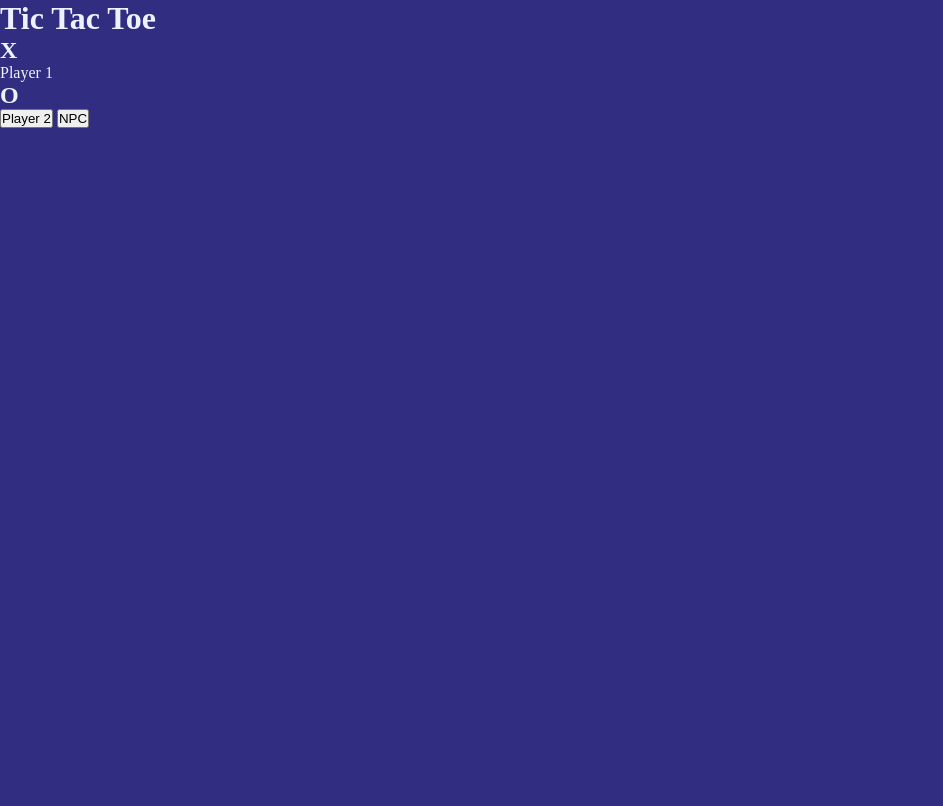
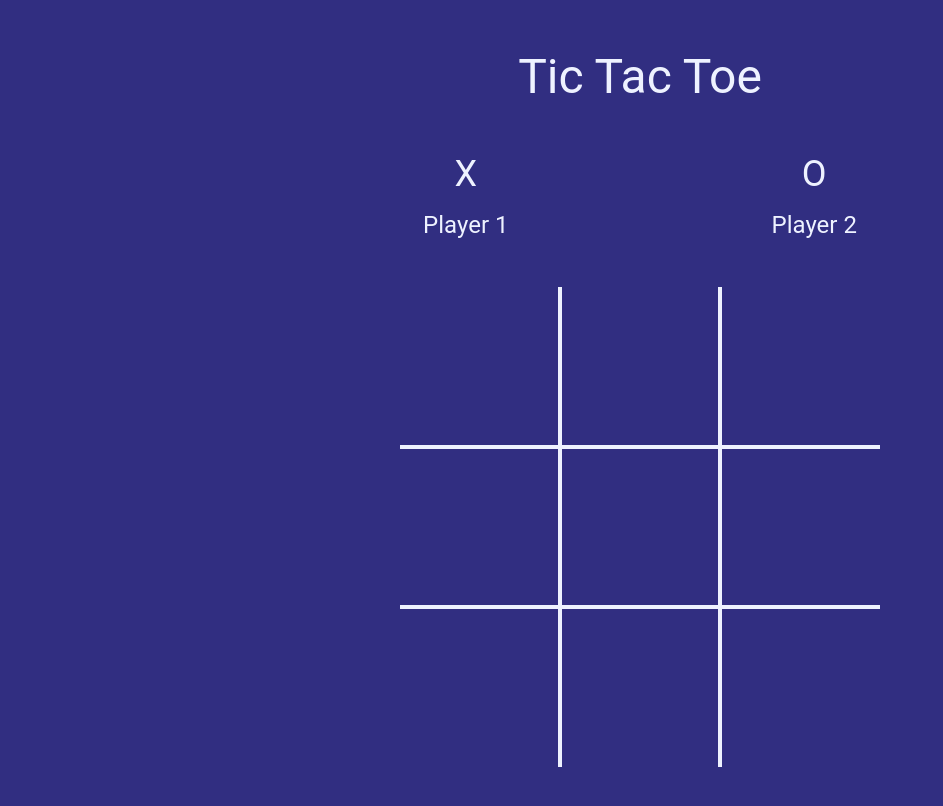
Before and after one commit to Bryguy76/tic-tac-toe, a website: page index.html in a window 1280 px wide. Shown: the whole page, without its empty margins (0-943 px from the left). Drawn offline with Linux system fonts and the light colour scheme.

Commit message:
Base game styling

```diff
--- a/index.html
+++ b/index.html
@@ -18,10 +18,7 @@
     </div>
     <div class="right">
         <h2>O</h2>
-        <div class="selection">
-        <button>Player 2</button>
-        <button>NPC</button>
-        </div>
+        <p>Player 2</p>
     </div>
 </header>
 <div id="board">
--- a/styles.css
+++ b/styles.css
@@ -2,7 +2,12 @@
     margin: 0;
     padding: 0;
     box-sizing: border-box;
+    font-family: 'Roboto', sans-serif;
+    font-weight: normal;
 }
+
+@import url('https://fonts.googleapis.com/css2?family=Roboto&display=swap');
+
 :root {
     --900:#312e81;
     --800:#3730a3;
@@ -19,4 +24,70 @@
 body {
     background-color: var(--900);
     color: var(--50);
+    display: flex;
+    flex-direction: column;
+    align-items: center;
+    margin: 3rem;
 }
+
+h1 {
+    font-size: 48px;
+    margin-bottom: 3rem;
+}
+
+header {
+    display: flex;
+    justify-content: space-evenly;
+    width: 75vw;
+    margin-bottom: 3rem;
+}
+
+.left {
+    display: flex;
+    flex-direction: column;
+    gap: 1rem;
+    align-items: center;
+}
+
+.right {
+    display: flex;
+    flex-direction: column;
+    gap: 1rem;
+    align-items: center;
+}
+
+h2 {
+    font-size: 36px;
+}
+
+h2 + p {
+    font-size: 24px;
+}
+
+#board {
+    width: 30rem;
+    height: 30rem;
+    display: grid;
+    grid-template-columns: repeat(3, minmax(100px, 1fr));
+    grid-template-rows: repeat(3, minmax(100px, 1fr));
+}
+
+.square {
+    border: 2px solid var(--50);
+}
+
+#sq1,#sq2,#sq3 {
+    border-top: none ;
+}
+
+#sq7,#sq8,#sq9 {
+    border-bottom: none;
+}
+
+#sq1,#sq4,#sq7 {
+    border-left: none;
+}
+
+#sq3,#sq6,#sq9 {
+    border-right: none;
+}
```
